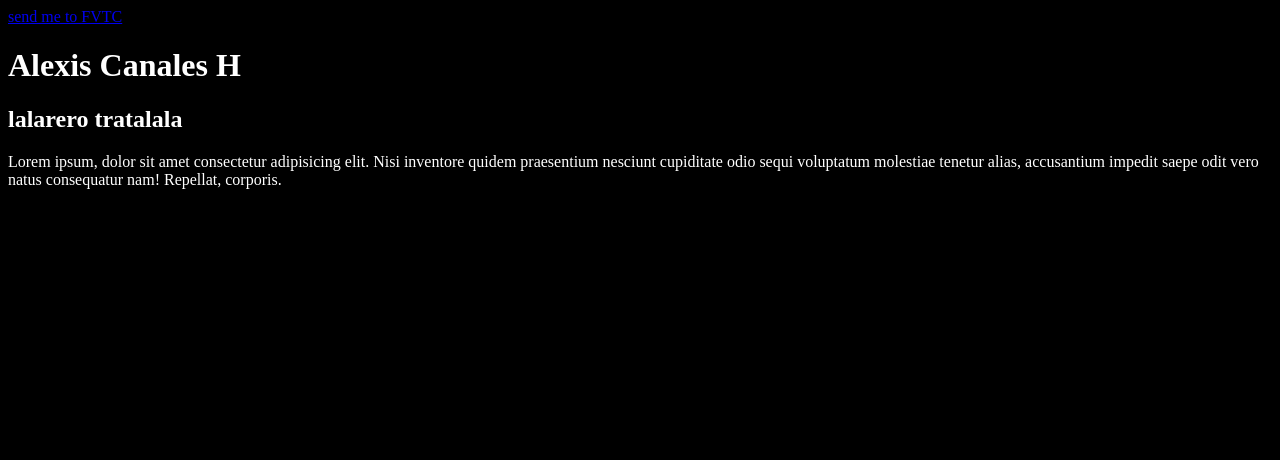
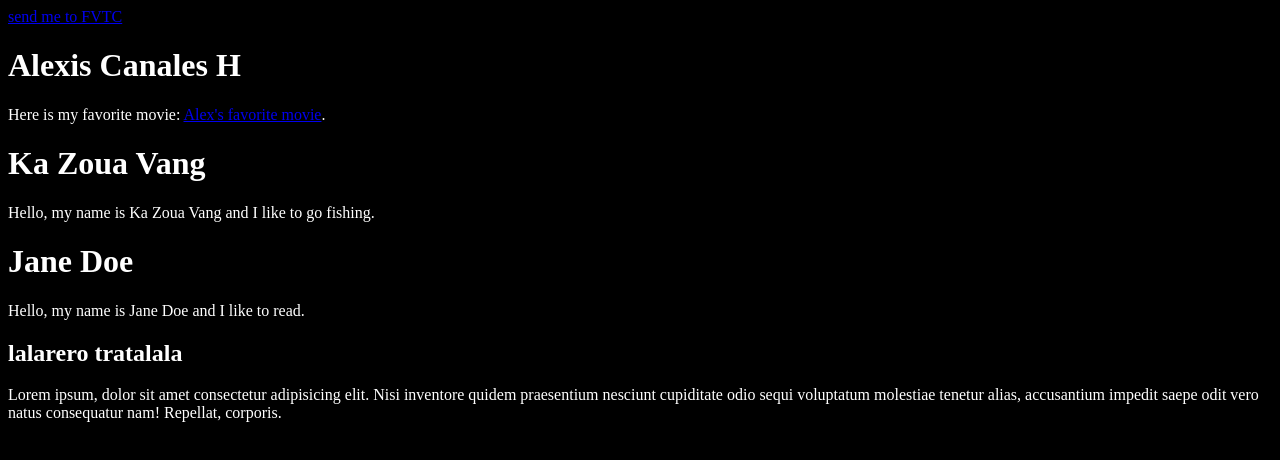
Before and after one commit to alekamaster/AlexisCH-assignment-4, a plain HTML site: page index.html in a window 1280 px wide. Drawn offline with Linux system fonts and the light colour scheme.

Commit message:
comments added

```diff
--- a/index.html
+++ b/index.html
@@ -19,10 +19,21 @@
     <main>
 
 
+<!-- changes for assigment 4 -->
+   <h1>Alexis Canales H</h1>
 
-    <!-- changes for assigment 4 -->
-   <h1>Alexis Canales H</h1>
-      <!-- ____ -->
+      <!-- ____ on this lines .. the merge conflict should occurs, but they didnt-->
+    <p>Here is my favorite movie:
+        <a href="https://example.com">Alex's favorite movie</a>.
+    <!-- </p> -----^^^^ ----->
+
+    <!-- my parntner codo move by me manually, tecnically is a solucion... but i don't know if it counts-->
+ <h1>Ka Zoua Vang</h1>
+        <p>Hello, my name is Ka Zoua Vang and I like to go fishing.</p>
+  <!-- ^^ parner code ^^ -->
+
+<h1>Jane Doe</h1>
+<p>Hello, my name is Jane Doe and I like to read.</p>
 
    <h2>lalarero tratalala</h2>
     <p>Lorem ipsum, dolor sit amet consectetur adipisicing elit. Nisi inventore quidem praesentium nesciunt cupiditate odio sequi voluptatum molestiae tenetur alias, accusantium impedit saepe odit vero natus consequatur nam! Repellat, corporis.</p>
```
